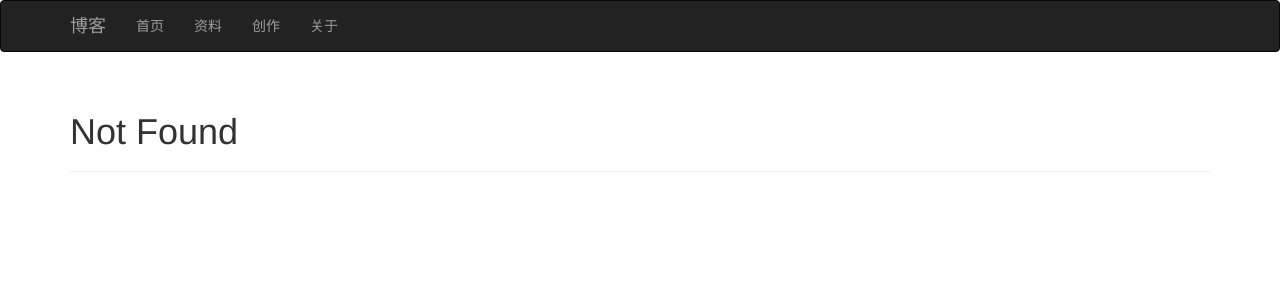
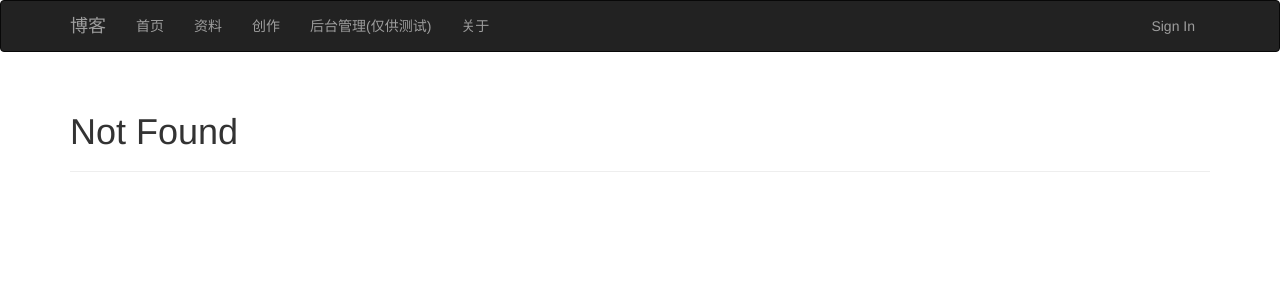
Before and after one commit to hugooood/flask_web, a Python web app: template Blog/app/templates/404.html in a window 1280 px wide. Shown: the top 300 px of the page. Run offline with Jinja, Linux system fonts and the light colour scheme; the template is opened without the code that fills it, so the values that code supplies are empty; some libraries are stand-ins or nearby versions.

Commit message:
增加，登录-登出，栏目

```diff
--- a/Blog/app/templates/base.html
+++ b/Blog/app/templates/base.html
@@ -20,7 +20,15 @@
                 <li><a href="#">首页</a></li>
                 <li><a href="#">资料</a></li>
                 <li><a href="/edit">创作</a></li>
+                <li><a href="/hello_admin">后台管理(仅供测试)</a></li>
                 <li><a href="#">关于</a></li>
+            </ul>
+            <ul class="nav navbar-nav navbar-right">
+                {% if current_user.is_authenticated%}
+                <li><a href="{{ url_for('auth.logout') }}">Sign Out</a></li>
+                {% else %}
+                <li><a href="{{ url_for('auth.login') }}">Sign In</a></li>
+                {% endif %}
             </ul>
         </div>
     </div>
```
